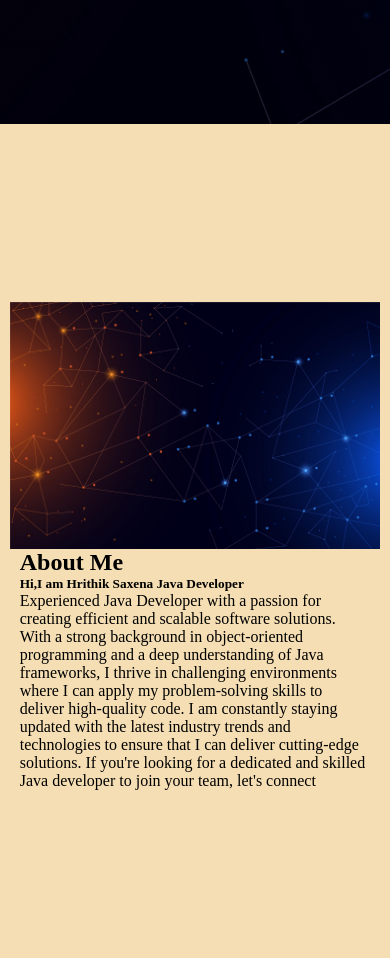
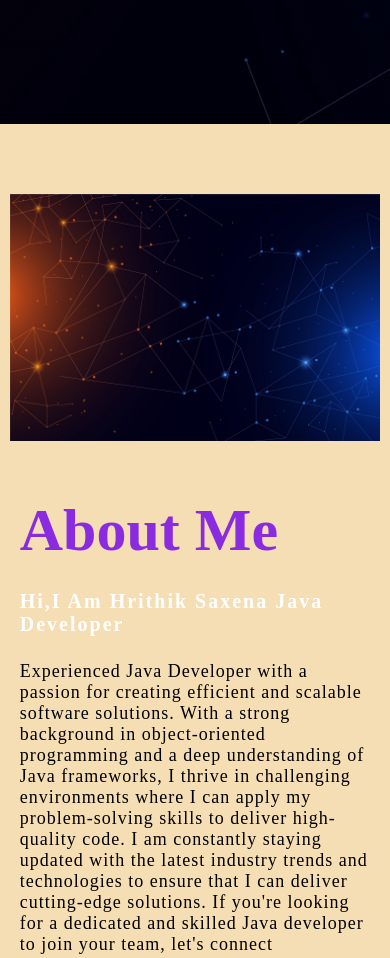
Before and after one commit to Hrithik-SWE/BharatIntern, a plain HTML site: page task1/index.html in a window 390 px wide. Shown: the part 720-1678 px from the top of the page. Drawn offline with nearby package versions, Linux system fonts and the light colour scheme.

Commit message:
about section done

```diff
--- a/task1/style.css
+++ b/task1/style.css
@@ -118,12 +118,40 @@ left: 0;
     margin: 0 auto;
     display: flex;
     flex-wrap:wrap;
+    align-items: center;
+    justify-content: space-around;
+}
+.text h1{
+   color: blueviolet;
+   font-size: 85px;
+   margin-top: 20px;
+   text-transform: capitalize;
+}
+.text h5{
+    color: white;
+  font-size: 20px;
+  margin-bottom: 25px;
+  text-transform: capitalize;
+  letter-spacing: 2px;
+}
+.text p{
+     color: black;
+     font-size: 18px;
+     letter-spacing: 1px;
+     margin-bottom: 45px;
 }
 #certs{
     height: 700px;
 
     background-color: burlywood;
 }
+
+
+
+
+
+
+
 /*breakpoints*/
 @media (max-width:992px){
 
@@ -180,3 +208,21 @@ left: 0;
     }
 
 }
+@media screen and (max-width:1180px){
+    .aboutm{
+        width: 100%;
+        height: auto;
+        padding: 70px 0;
+
+    }
+}
+@media screen and (max-width:650px){
+    .aboutm .content img{
+        margin-bottom: 35px;
+
+    }
+    .text h1 {
+        font-size: 60px;
+        margin-bottom: 25px;
+    }
+}
```
Also changed, not shown: task1/index.html (+0 -1 lines).
